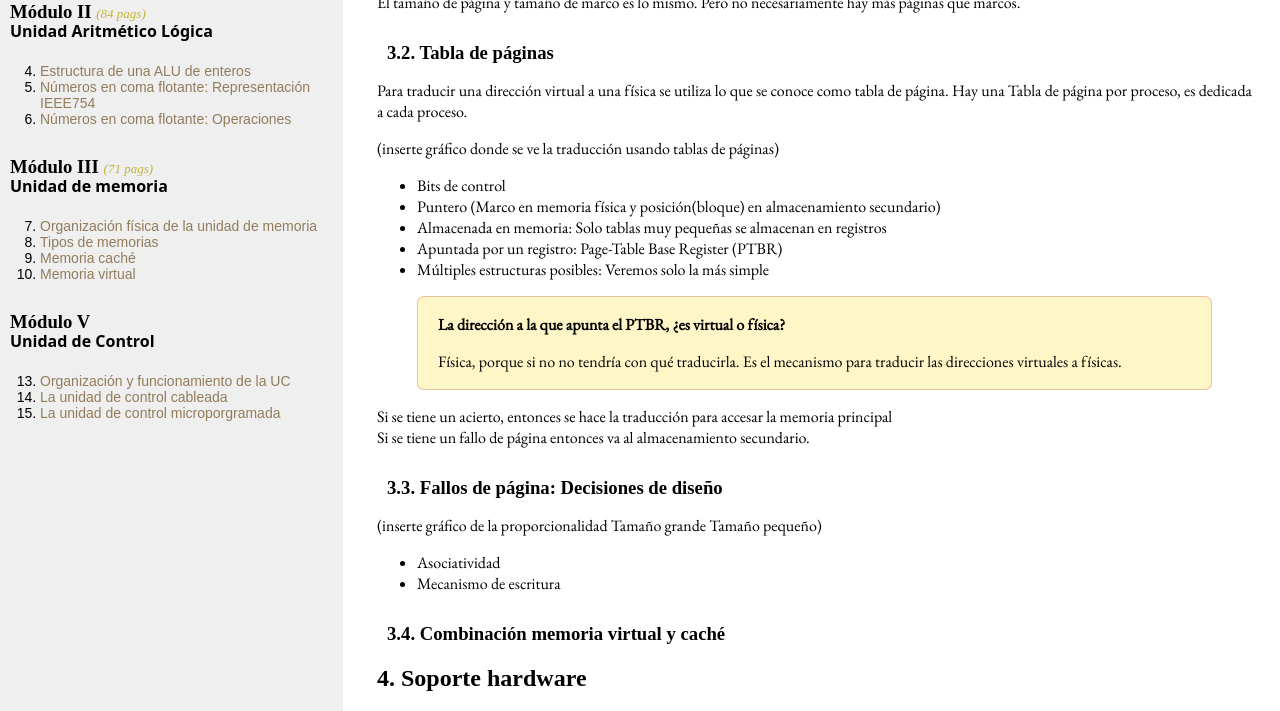
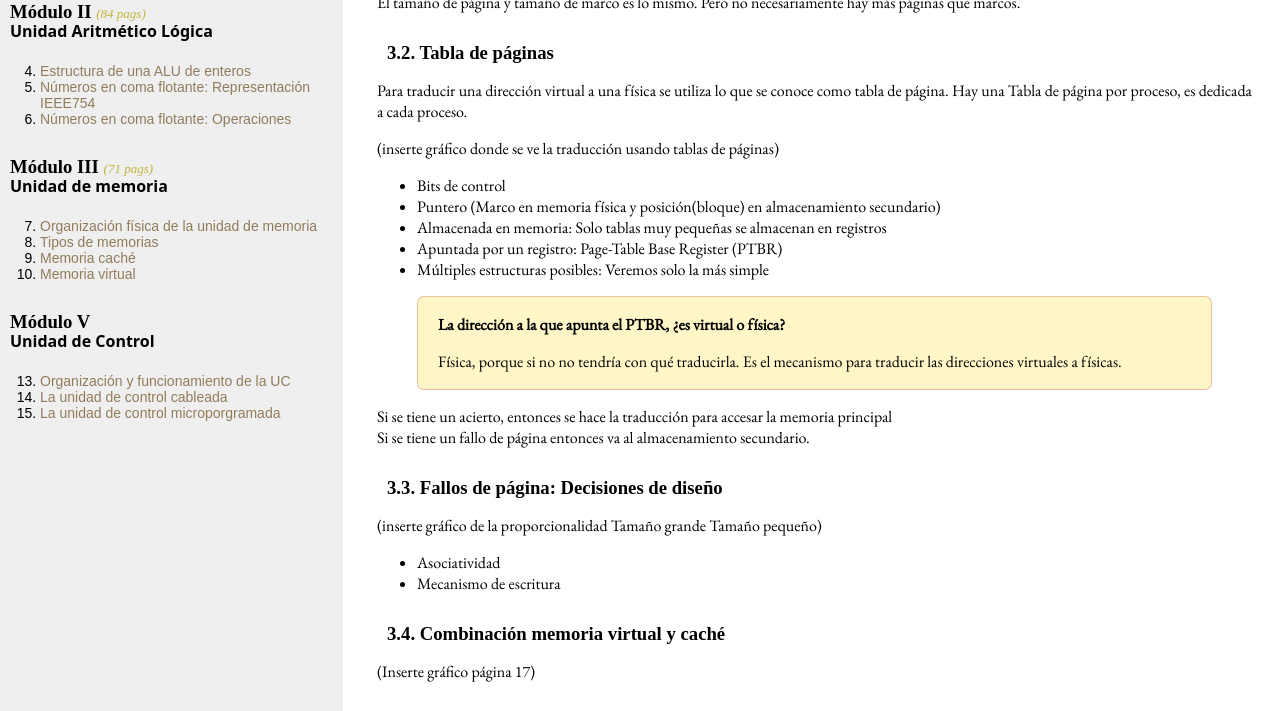
Before and after one commit to dkaerit/EDC, a Jekyll site: the page built from _posts/2020-10-05-TEMA10.md, in a window 1280 px wide and 900 px high, scrolled down 1880 px, cut to the strip 189-900 px from the top of the window. Built offline with Jekyll 4.4.1, drawn with Linux system fonts in a browser that asks for light colours; some web fonts are replaced.

Commit message:
Update 2020-10-05-TEMA10.md

```diff
--- a/_posts/2020-10-05-TEMA10.md
+++ b/_posts/2020-10-05-TEMA10.md
@@ -91,4 +91,4 @@ Si se tiene un fallo de página entonces va al almacenamiento secundario.
 
 ### 3.4. Combinación memoria virtual y caché
 
-## 4. Soporte hardware
+(Inserte gráfico página 17)
```
